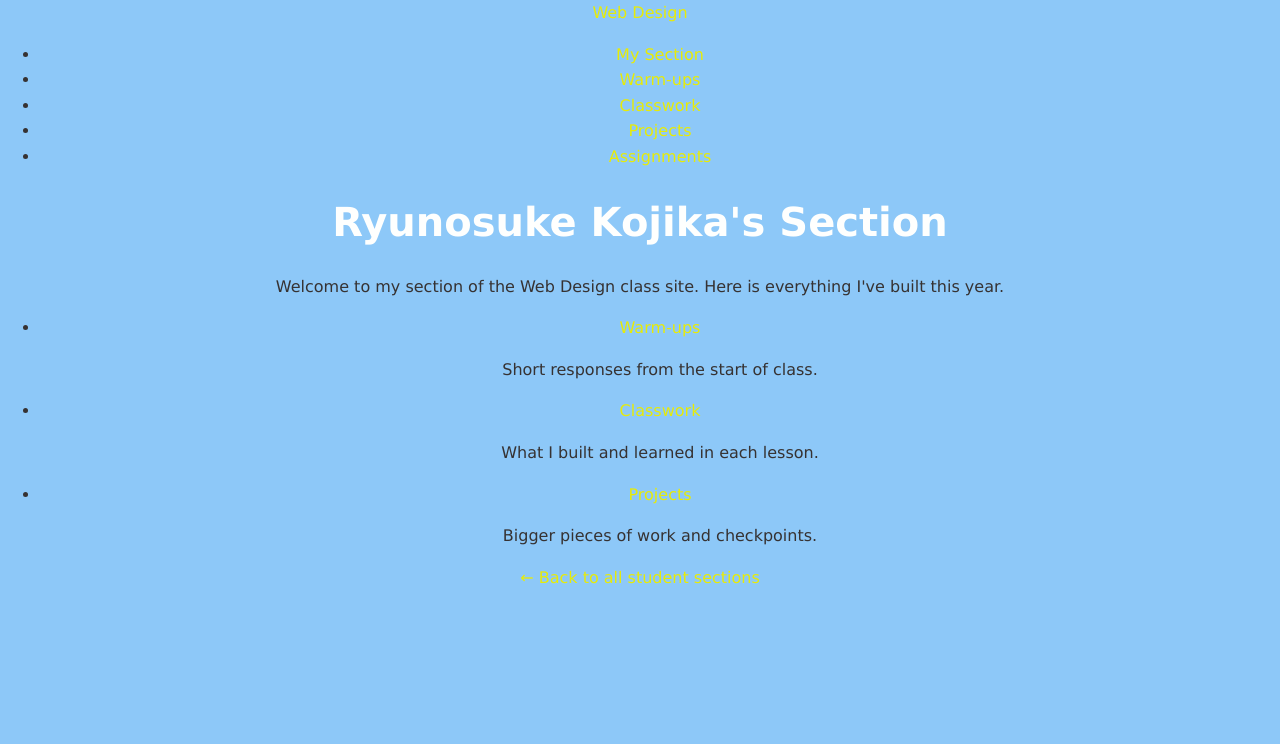
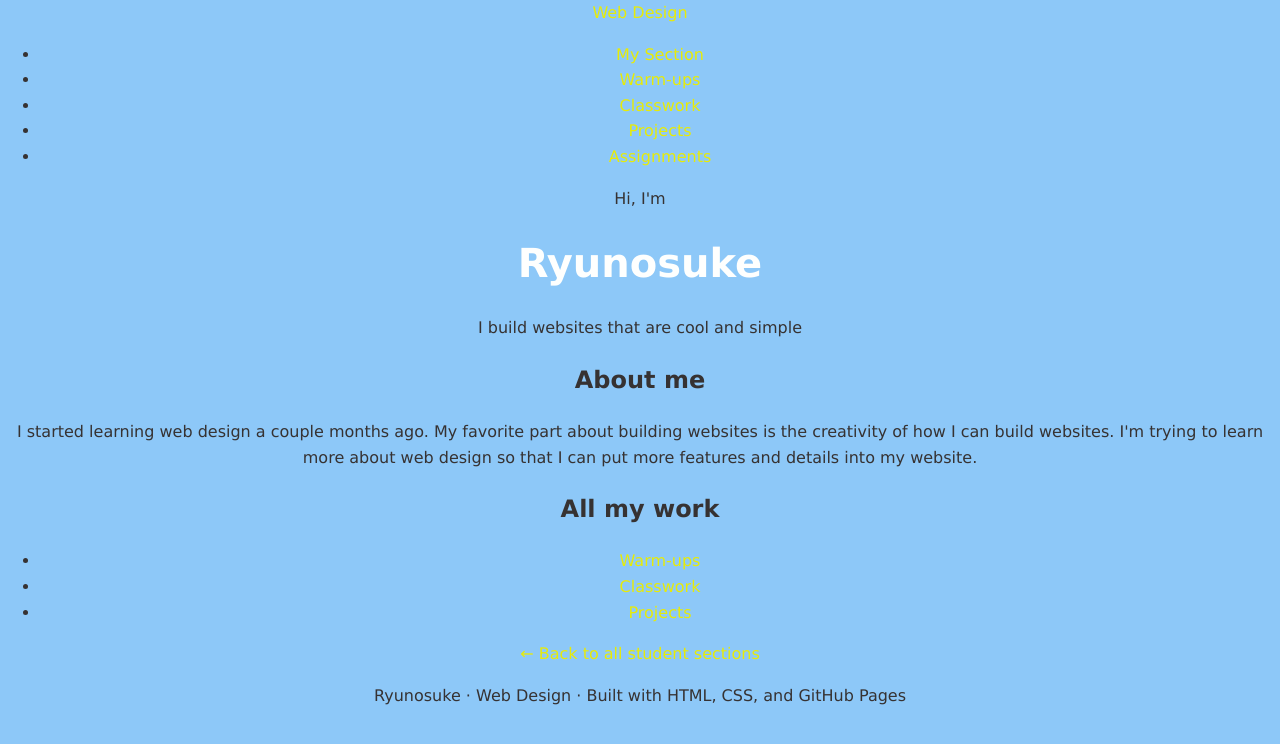
Before and after one commit to montverde-webdesign/ryunosuke-kojika, a plain HTML site: page index.html in a window 1280 px wide. Drawn offline with Linux system fonts and the light colour scheme.

Commit message:
Add portfolio hero and about me

```diff
--- a/index.html
+++ b/index.html
@@ -1,46 +1,65 @@
-<!DOCTYPE html>
+<!doctype html>
 <html lang="en">
   <head>
-  <meta charset="UTF-8">
-  <meta name="viewport" content="width=device-width, initial-scale=1.0">
+    <meta charset="UTF-8" />
+    <meta name="viewport" content="width=device-width, initial-scale=1.0" />
     <title>Ryunosuke Kojika's Section | Web Design</title>
-  <link rel="stylesheet" href="style.css">
+    <link rel="stylesheet" href="style.css" />
   </head>
   <body>
     <header>
       <nav>
-      <a href="https://montverde-webdesign.github.io/" class="logo">Web Design</a>
+        <a href="https://montverde-webdesign.github.io/" class="logo"
+          >Web Design</a
+        >
         <ul>
           <li><a href="index.html">My Section</a></li>
           <li><a href="warm-ups/index.html">Warm-ups</a></li>
           <li><a href="classwork/index.html">Classwork</a></li>
           <li><a href="projects/index.html">Projects</a></li>
-        <li><a href="https://montverde-webdesign.github.io/assignments.html">Assignments</a></li>
+          <li>
+            <a href="https://montverde-webdesign.github.io/assignments.html"
+              >Assignments</a
+            >
+          </li>
         </ul>
       </nav>
     </header>
 
     <main>
-    <!-- CHANGE: put your first name in the heading and the title above -->
-    <h1>Ryunosuke Kojika's Section</h1>
-    <p>Welcome to my section of the Web Design class site. Here is everything I've built this year.</p>
+      <section class="hero">
+        <p class="hello">Hi, I'm</p>
+        <h1>Ryunosuke</h1>
+        <p class="intro">I build websites that are cool and simple</p>
+      </section>
 
-    <ul class="categories">
-      <li>
-        <a href="warm-ups/index.html">Warm-ups</a>
-        <p>Short responses from the start of class.</p>
-      </li>
-      <li>
-        <a href="classwork/index.html">Classwork</a>
-        <p>What I built and learned in each lesson.</p>
-      </li>
-      <li>
-        <a href="projects/index.html">Projects</a>
-        <p>Bigger pieces of work and checkpoints.</p>
-      </li>
+      <section class="about">
+        <h2>About me</h2>
+        <p>
+          I started learning web design a couple months ago. My favorite part
+          about building websites is the creativity of how I can build websites.
+          I'm trying to learn more about web design so that I can put more
+          features and details into my website.
+        </p>
+      </section>
+
+      <section class="all-work">
+        <h2>All my work</h2>
+        <ul class="work-links">
+          <li><a href="warm-ups/index.html">Warm-ups</a></li>
+          <li><a href="classwork/index.html">Classwork</a></li>
+          <li><a href="projects/index.html">Projects</a></li>
         </ul>
+      </section>
 
-    <p><a href="https://montverde-webdesign.github.io/submissions.html">&larr; Back to all student sections</a></p>
+      <p>
+        <a href="https://montverde-webdesign.github.io/submissions.html"
+          >&larr; Back to all student sections</a
+        >
+      </p>
     </main>
+    <footer>
+  <p>Ryunosuke &middot; Web Design &middot; Built with HTML, CSS, and GitHub Pages</p>
+</footer>
   </body>
 </html>
```
Lines whose indentation alone changed are shown as unchanged.
